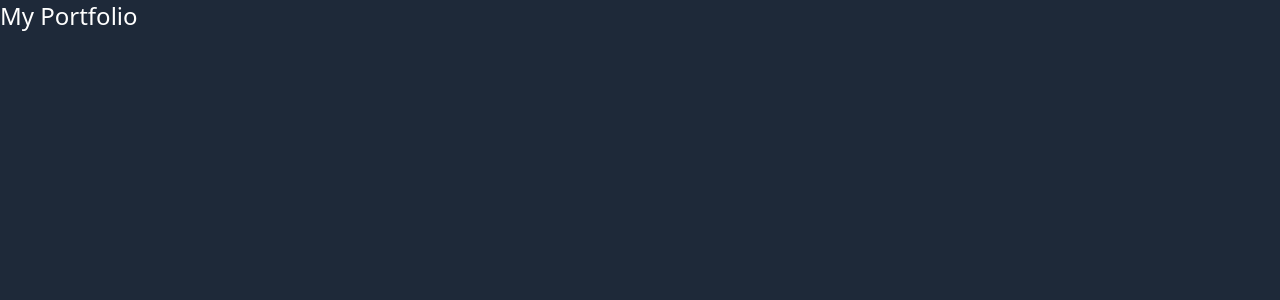
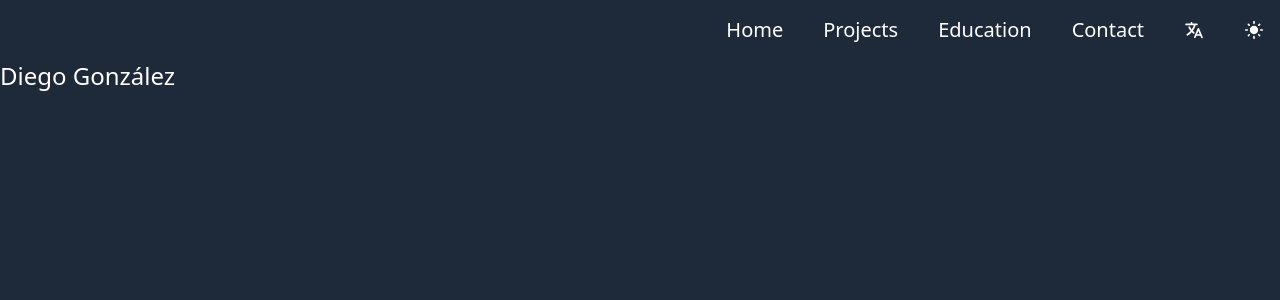
Before and after one commit to Diangondi03/my-portfolio, a React (Vite) app: page / in a window 1280 px wide. Shown: the top 300 px of the page. Built offline with nearby package versions, Linux system fonts and the light colour scheme.

Commit message:
feat: implement routing with Layout and Home components

```diff
--- a/src/App.jsx
+++ /dev/null
@@ -1,13 +0,0 @@
-
-
-function App() {
-
-
-  return (
-    <>
-      <div className="text-2xl">My Portfolio</div>
-    </>
-  )
-}
-
-export default App
--- /dev/null
+++ b/src/layout/Layout.jsx
@@ -0,0 +1,44 @@
+import React from 'react'
+import { IconBase } from 'react-icons'
+import { FaLanguage } from 'react-icons/fa'
+import { IoLanguage } from 'react-icons/io5'
+import { MdLightMode } from 'react-icons/md'
+import { Outlet } from 'react-router'
+
+const links = [
+  { name: 'Home', path: '/' },
+  { name: 'Projects', path: '/projects' },
+  { name: 'Education', path: '/education' },
+  { name: 'Contact', path: '/contact' },
+]
+
+const Layout = () => {
+  return (
+    <>
+        <nav className='bg-gray-800 p-4'>
+            <ul className='flex sm:text-xl justify-center items-center sm:justify-end sm:gap-10 gap-4'>
+                {links.map(link => (
+                    <li key={link.name}>
+                        <a href={link.path} className='hover:text-blue-400  text-white'>{link.name}</a>
+                    </li>
+                ))}
+                <li>
+                    <a href='/' className='hover:text-blue-400 text-white'>
+                        <IoLanguage/>
+                    </a>
+
+                </li>
+                <li>
+                    <a href='/' className='hover:text-blue-400 text-white'>
+                        <MdLightMode/>
+                    </a>
+                </li>
+            </ul>
+
+        </nav>
+        <Outlet/>
+    </>
+  )
+}
+
+export default Layout
--- a/src/main.jsx
+++ b/src/main.jsx
@@ -1,17 +1,21 @@
 import { StrictMode } from 'react'
 import { createRoot } from 'react-dom/client'
 import './index.css'
-import App from './App.jsx'
+import Home from './pages/Home.jsx'
 import { BrowserRouter, Route, Routes } from 'react-router'
+import Layout from './layout/Layout.jsx'
 
 createRoot(document.getElementById('root')).render(
   <StrictMode>
     <BrowserRouter>
         <Routes>
 
-          <Route path="/" element={<App />} />
-          <Route path="/projects" element={<App />} />
-          <Route path="/contact" element={<App />} />
+          <Route path="/" element={<Layout />}>
+            <Route index element={<Home />} />
+            <Route path="/projects" element={<Home />} />
+            <Route path="/education" element={<Home />} />
+            <Route path="/contact" element={<Home />} />
+          </Route>
         </Routes>
 
 
--- /dev/null
+++ b/src/pages/Home.jsx
@@ -0,0 +1,13 @@
+
+
+function Home() {
+
+
+  return (
+    <>
+      <div className="text-2xl">Diego González</div>
+    </>
+  )
+}
+
+export default Home
```
